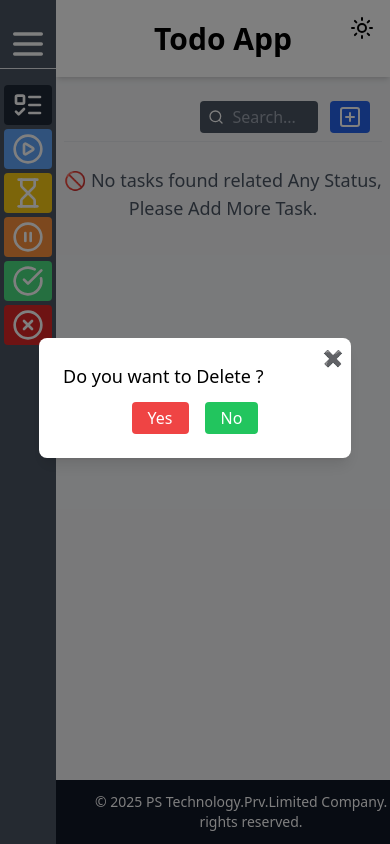
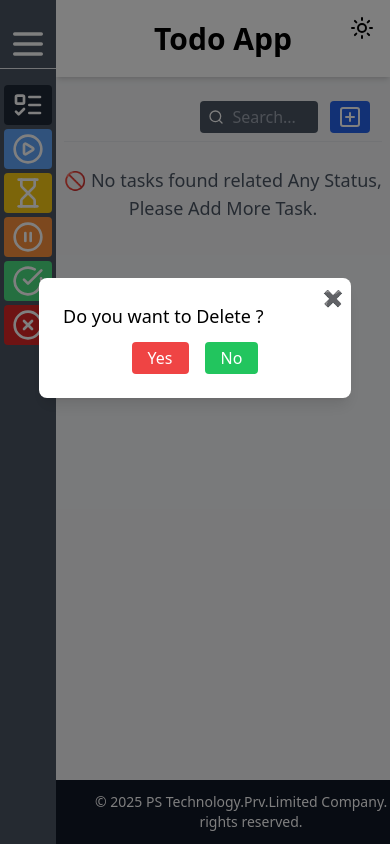
Before and after one commit to pavan-ade/ToDoApp, a React (Vite) app in the folder RedexToolToDo/: page /deleteTodo/1 in a window 390 px wide. Built offline with nearby package versions, Linux system fonts and the light colour scheme.

Commit message:
Update DelateTodo.jsx

```diff
--- a/RedexToolToDo/src/pages/delateTodo/DelateTodo.jsx
+++ b/RedexToolToDo/src/pages/delateTodo/DelateTodo.jsx
@@ -25,7 +25,7 @@ const DelateTodo = () => {
   };
   return (
     <div className="fixed inset-0 bg-black bg-opacity-50 flex justify-center items-center z-50">
-      <div className="md:top-auto xs:top-[-24px] bg-white dark:bg-gray-600 rounded-lg shadow-lg p-6 md:w-full xs:w-[80%] max-w-sm relative">
+      <div className="md:top-auto xs:top-[-10%] bg-white dark:bg-gray-600 rounded-lg shadow-lg p-6 md:w-full xs:w-[80%] max-w-sm relative">
         <p className="text-lg">Do you want to Delete {updateTodo?.task}?</p>
         <CloseButton />
         <div className="flex justify-center mt-3 ">
```
